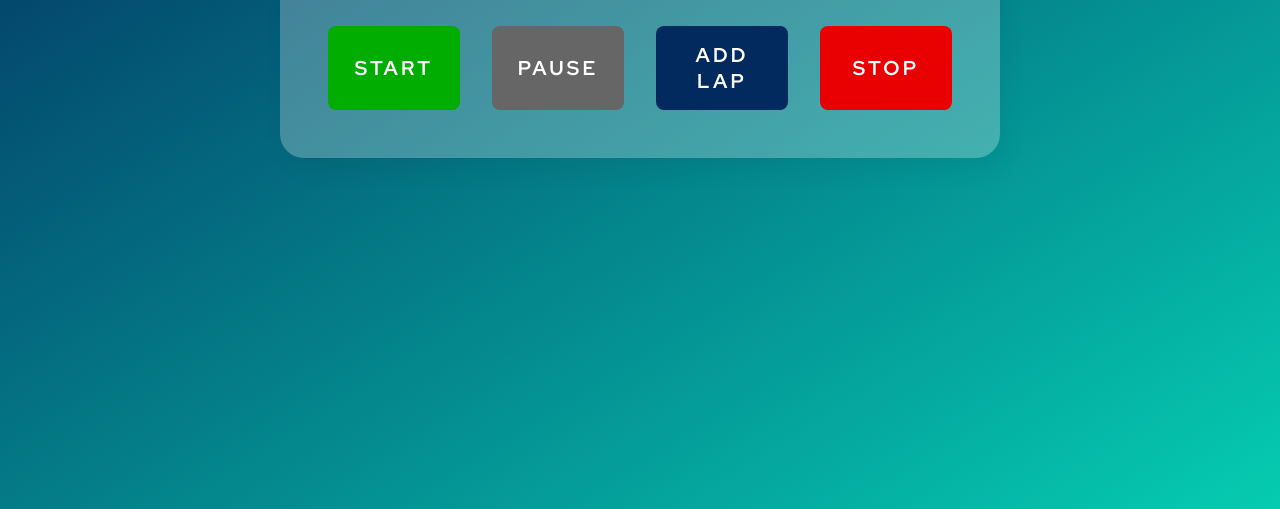
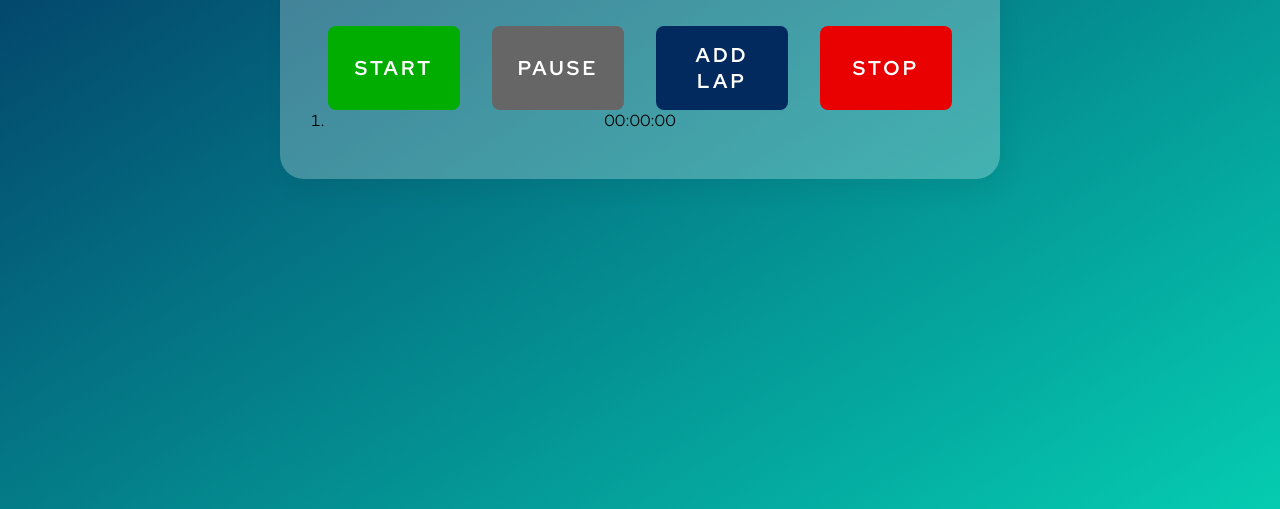
Before and after one commit to julianosill/studies, a plain HTML site: page js-stopwatch/index.html in a window 1280 px wide. Both pictures are taken after a click on the button "ADD LAP". Shown: the part 291-800 px from the top of the page. Drawn offline with Linux system fonts and the light colour scheme.

Commit message:
feat(addLap): add a lap each time the button is clicked

```diff
--- a/js-stopwatch/index.html
+++ b/js-stopwatch/index.html
@@ -19,6 +19,9 @@
 				<button class="addlap-btn button" onclick="addLap()">Add lap</button>
 				<button class="stop-btn button" onclick="stop()">Stop</button>
 			</div>
+			<section class="laps">
+				<ol id="laps-list"></ol>
+			</section>
 		</div>
 	</main>
 	<script src="script.js"></script>
--- a/js-stopwatch/script.js
+++ b/js-stopwatch/script.js
@@ -57,6 +57,8 @@ const counter = () => {
 
 // Add laps
 const addLap = () => {
-	let getTime = document.getElementById('time').innerText;
-	console.log(getTime);
+	const	lapTime = document.getElementById('time').innerText,
+			li = document.createElement('li');
+	li.innerHTML = lapTime;
+	document.getElementById('laps-list').appendChild(li);
 }
```
